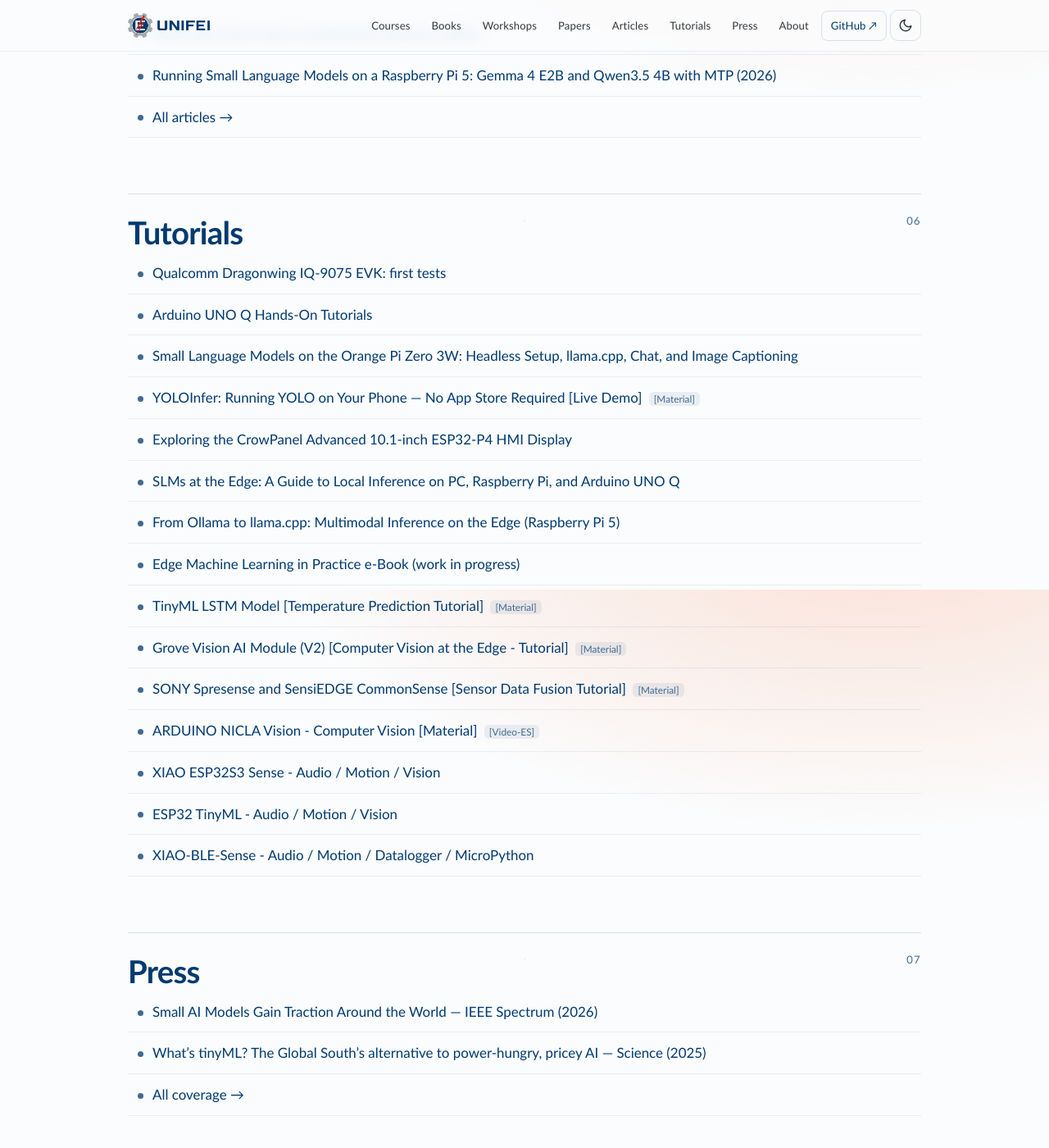
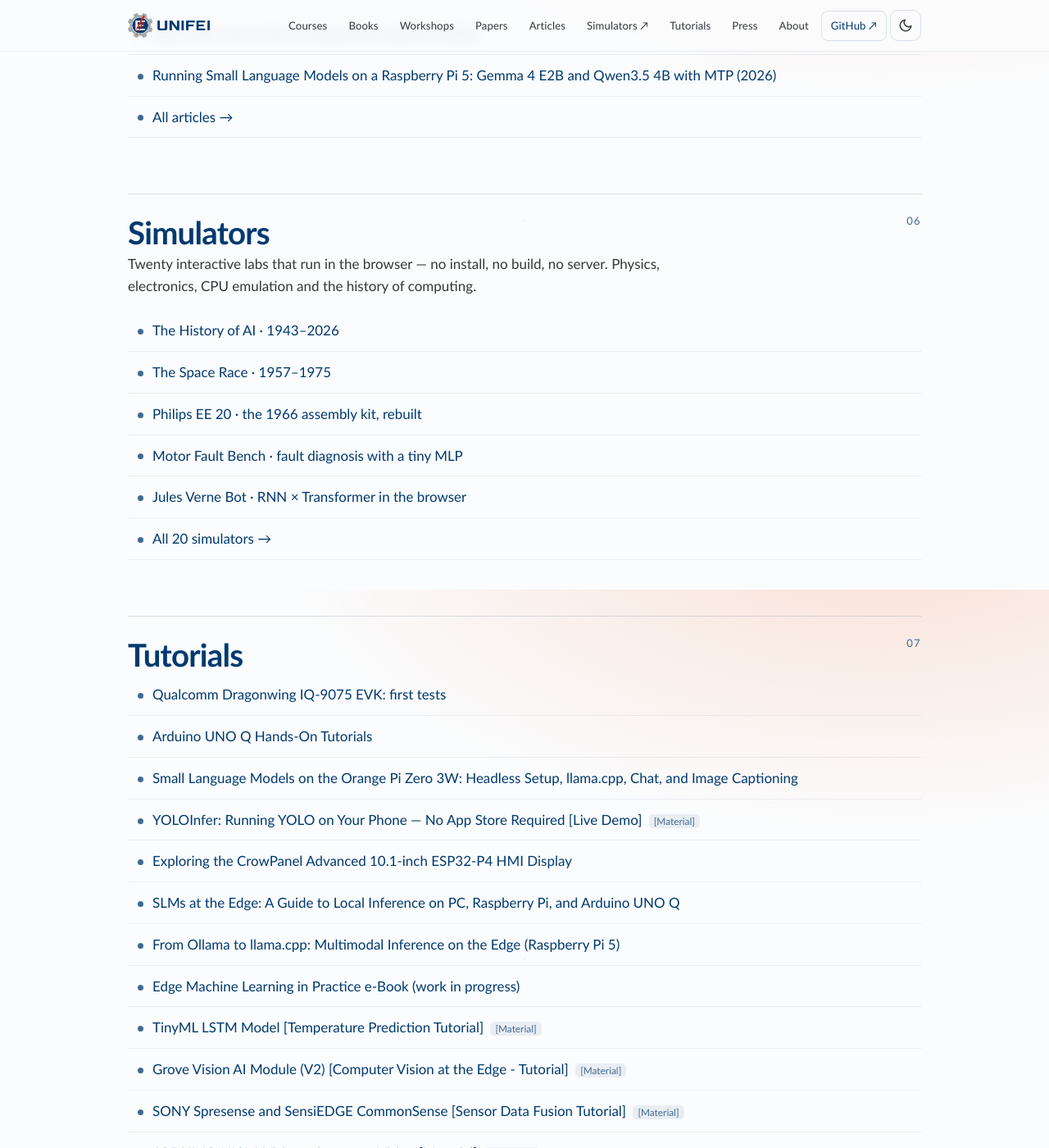
Before and after one commit to Mjrovai/TinyML4D, a Jekyll site: the page built from README.md, in a window 1280 px wide and 1400 px high, scrolled down 4681 px. Shown: the whole window at 82% size. Built offline with Jekyll 4.4.1, drawn with Linux system fonts in a browser that asks for light colours; our own code applies the rules of GitHub Pages for plain Markdown files.

Commit message:
Home: add a Simulators section and nav entry
The interactive simulators now live in their own gallery
(mjrovai.github.io/simuladores-interativos) with 20 labs. This adds a
Simulators section between Articles and Tutorials, a nav link and a
footer link, all pointing to the gallery in a new tab.

The nav grows to ten items, so the 861-960px band tightens the link
padding instead of letting the bar overflow.

```diff
--- a/README.md
+++ b/README.md
@@ -83,6 +83,19 @@
 ### [Running Small Language Models on a Raspberry Pi 5: Gemma 4 E2B and Qwen3.5 4B with MTP (2026)](https://mjrovai.com/articles/slm-on-raspberry-pi-mtp/)
 ### [All articles →](https://mjrovai.com/articles/)
 
+<a id="simulators" class="anchor-target"></a>
+
+## Simulators
+
+Twenty interactive labs that run in the browser — no install, no build, no server. Physics, electronics, CPU emulation and the history of computing.
+
+### [The History of AI · 1943–2026](https://mjrovai.github.io/simuladores-interativos/apps/ai-history/)
+### [The Space Race · 1957–1975](https://mjrovai.github.io/simuladores-interativos/apps/space-race/)
+### [Philips EE 20 · the 1966 assembly kit, rebuilt](https://mjrovai.github.io/EE20-Simulator/sim/)
+### [Motor Fault Bench · fault diagnosis with a tiny MLP](https://mjrovai.github.io/motor-fault-bench/demo/)
+### [Jules Verne Bot · RNN × Transformer in the browser](https://mjrovai.github.io/Jules_Verne/)
+### [All 20 simulators →](https://mjrovai.github.io/simuladores-interativos/)
+
 <a id="tutorials" class="anchor-target"></a>
 
 ## Tutorials
--- a/_layouts/default.html
+++ b/_layouts/default.html
@@ -38,6 +38,7 @@
         <a href="#workshops">Workshops</a>
         <a href="#papers">Papers</a>
         <a href="{{ '/articles/' | relative_url }}">Articles</a>
+        <a href="https://mjrovai.github.io/simuladores-interativos/" target="_blank" rel="noopener">Simulators ↗</a>
         <a href="#tutorials">Tutorials</a>
         <a href="{{ '/press/' | relative_url }}">Press</a>
         <a href="#about">About</a>
@@ -165,6 +166,7 @@
         <a href="https://github.com/Mjrovai/TinyML4D" target="_blank" rel="noopener">GitHub repository ↗</a>
         <a href="#courses">Courses &amp; books</a>
         <a href="{{ '/articles/' | relative_url }}">Articles</a>
+        <a href="https://mjrovai.github.io/simuladores-interativos/" target="_blank" rel="noopener">Simulators ↗</a>
         <a href="{{ '/press/' | relative_url }}">Press</a>
         <a href="#tutorials">Tutorials</a>
       </div>
--- a/assets/css/style.css
+++ b/assets/css/style.css
@@ -163,6 +163,12 @@
   color: var(--ink) !important;
 }
 .nav-gh:hover { border-color: var(--accent) !important; color: var(--ink) !important; background: var(--line-soft) !important; }
+/* Entre 861 e 960 px a barra carrega dez itens: aperta o passo para caber. */
+@media (min-width: 861px) and (max-width: 960px) {
+  .nav-links { gap: 0; }
+  .nav-links a { padding: 7px 6px; font-size: .78rem; }
+}
+
 @media (max-width: 860px) {
   .nav-links { display: none; }
   .nav-links.compact { display: flex; }
```
